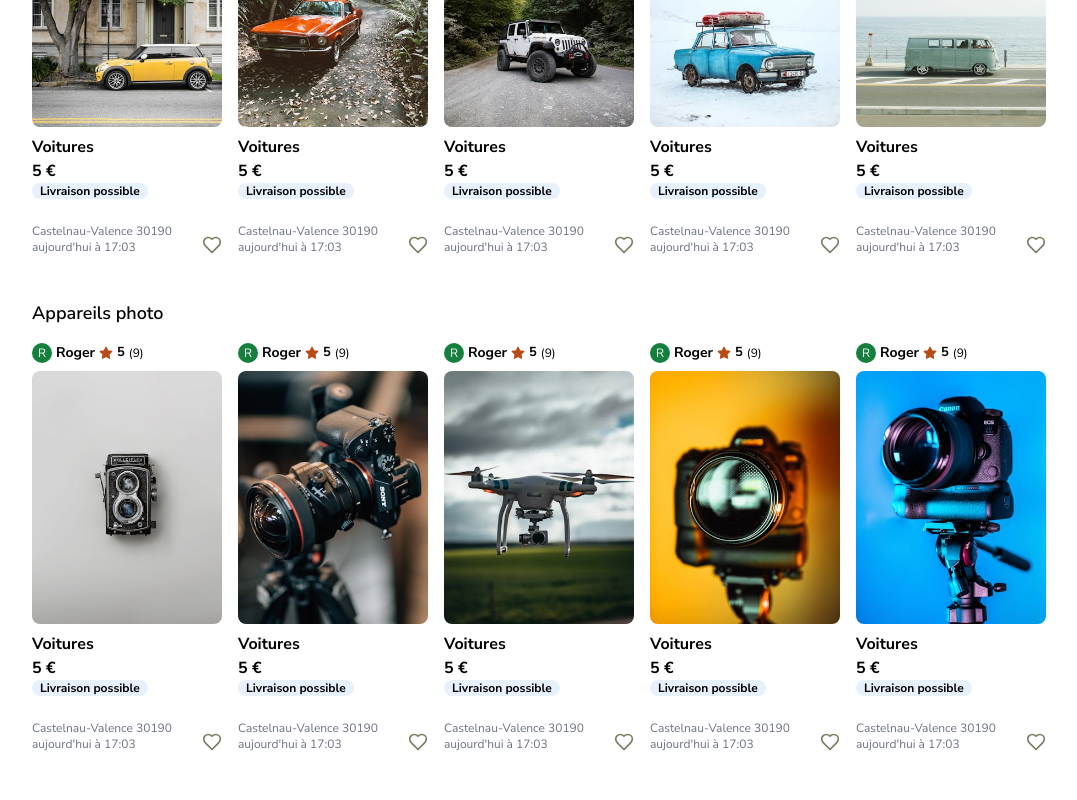
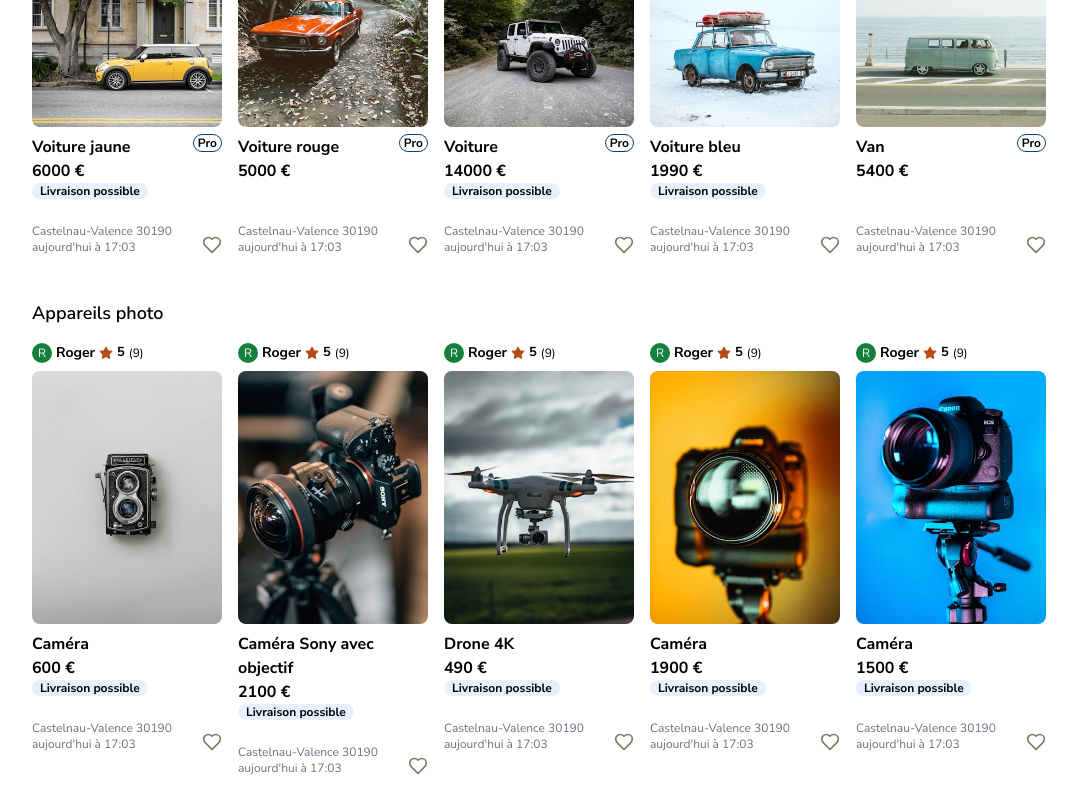
Before and after one commit to hungtrinh7/leboncoin, a Next.js app: page / in a window 1280 px wide. Shown: the part 1794-2594 px from the top of the page, without its empty margins (96-1173 px from the left). Before the commit the page ends 2570 px from the top, so only its background shows below. Built offline with nearby package versions, Linux system fonts and the light colour scheme.

Commit message:
add tags card

```diff
--- a/src/app/components/UI/Card.jsx
+++ b/src/app/components/UI/Card.jsx
@@ -4,7 +4,17 @@ import Image from "next/image";
 import Link from "next/link";
 import React, { useState } from "react";
 
-const Card = ({ src, alt, title, price, delivery, address, dateCreated }) => {
+const Card = ({
+  src,
+  alt,
+  title,
+  price,
+  delivery,
+  address,
+  dateCreated,
+  isProfessional,
+  isUrgent,
+}) => {
   const [isFavorited, setIsFavorited] = useState(false);
 
   const handleClickFavorite = () => {
@@ -25,8 +35,24 @@ const Card = ({ src, alt, title, price, delivery, address, dateCreated }) => {
             <span className="text-xs ml-1">(9)</span>
           </span>
         </div>
-        <Image src={src} alt={alt} className="mt-2 rounded-lg" />
-        <p className="mt-2 text-base font-bold">{title}</p>
+        <div className="relative">
+          <Image src={src} alt={alt} className="mt-2 rounded-lg" />
+          {isUrgent && (
+            <div className="absolute top-0 left-0 bg-[#E9D6FA] text-[#360F57] rounded-full px-1 mt-2 ml-2 text-xs font-bold">
+              Urgent
+            </div>
+          )}
+        </div>
+
+        <div className="flex items-center justify-between">
+          <p className="mt-2 text-base font-bold">{title}</p>
+          {isProfessional && (
+            <p className="border border-[#094171] rounded-full text-xs px-1 font-bold">
+              Pro
+            </p>
+          )}
+        </div>
+
         <p className="text-base font-bold">{price} €</p>
         <div className="flex">
           {delivery ? (
--- a/src/app/data/products.js
+++ b/src/app/data/products.js
@@ -113,56 +113,11 @@ export const PRODUCTS = [
   {
     id: 7,
     src: car1,
-    title: "Voitures",
-    alt: "Voitures",
+    title: "Voiture jaune",
+    alt: "Voiture jaune",
     seller: 1,
     category: "cars",
-    price: 5,
-    delivery: true,
-    address: "Castelnau-Valence 30190",
-    dateCreated: "aujourd'hui à 17:03",
-    hasPriceDecreased: true,
-    isProfessional: false,
-    isUrgent: true,
-  },
-  {
-    id: 8,
-    src: car2,
-    title: "Voitures",
-    alt: "Voitures",
-    seller: 1,
-    category: "cars",
-    price: 5,
-    delivery: true,
-    address: "Castelnau-Valence 30190",
-    dateCreated: "aujourd'hui à 17:03",
-    hasPriceDecreased: false,
-    isProfessional: false,
-    isUrgent: false,
-  },
-  {
-    id: 9,
-    src: car3,
-    title: "Voitures",
-    alt: "Voitures",
-    seller: 1,
-    category: "cars",
-    price: 5,
-    delivery: true,
-    address: "Castelnau-Valence 30190",
-    dateCreated: "aujourd'hui à 17:03",
-    hasPriceDecreased: true,
-    isProfessional: true,
-    isUrgent: true,
-  },
-  {
-    id: 10,
-    src: car4,
-    title: "Voitures",
-    alt: "Voitures",
-    seller: 1,
-    category: "cars",
-    price: 5,
+    price: 6000,
     delivery: true,
     address: "Castelnau-Valence 30190",
     dateCreated: "aujourd'hui à 17:03",
@@ -171,14 +126,59 @@ export const PRODUCTS = [
     isUrgent: false,
   },
   {
+    id: 8,
+    src: car2,
+    title: "Voiture rouge",
+    alt: "Voiture rouge",
+    seller: 1,
+    category: "cars",
+    price: 5000,
+    delivery: false,
+    address: "Castelnau-Valence 30190",
+    dateCreated: "aujourd'hui à 17:03",
+    hasPriceDecreased: false,
+    isProfessional: true,
+    isUrgent: true,
+  },
+  {
+    id: 9,
+    src: car3,
+    title: "Voiture",
+    alt: "Voiture",
+    seller: 1,
+    category: "cars",
+    price: 14000,
+    delivery: true,
+    address: "Castelnau-Valence 30190",
+    dateCreated: "aujourd'hui à 17:03",
+    hasPriceDecreased: true,
+    isProfessional: true,
+    isUrgent: false,
+  },
+  {
+    id: 10,
+    src: car4,
+    title: "Voiture bleu",
+    alt: "Voiture bleu",
+    seller: 1,
+    category: "cars",
+    price: 1990,
+    delivery: true,
+    address: "Castelnau-Valence 30190",
+    dateCreated: "aujourd'hui à 17:03",
+    hasPriceDecreased: true,
+    isProfessional: false,
+    isUrgent: false,
+  },
+  {
     id: 11,
     src: car5,
-    title: "Voitures",
-    alt: "Voitures",
+    title: "Van",
+    alt: "Van",
     seller: 1,
     category: "cars",
-    price: 5,
-    delivery: true,
+    price: 5400,
+    delivery: false,
     address: "Castelnau-Valence 30190",
     dateCreated: "aujourd'hui à 17:03",
     hasPriceDecreased: true,
@@ -188,26 +188,26 @@ export const PRODUCTS = [
   {
     id: 12,
     src: car6,
-    title: "Voitures",
-    alt: "Voitures",
+    title: "Voiture BMW",
+    alt: "Voiture BMW",
     seller: 1,
     category: "cars",
-    price: 5,
+    price: 19900,
     delivery: true,
     address: "Castelnau-Valence 30190",
     dateCreated: "aujourd'hui à 17:03",
     hasPriceDecreased: true,
     isProfessional: false,
-    isUrgent: false,
+    isUrgent: true,
   },
   {
     id: 13,
     src: camera1,
-    title: "Voitures",
-    alt: "Voitures",
+    title: "Caméra",
+    alt: "Caméra",
     seller: 1,
     category: "camera",
-    price: 5,
+    price: 600,
     delivery: true,
     address: "Castelnau-Valence 30190",
     dateCreated: "aujourd'hui à 17:03",
@@ -218,11 +218,11 @@ export const PRODUCTS = [
   {
     id: 14,
     src: camera2,
-    title: "Voitures",
-    alt: "Voitures",
+    title: "Caméra Sony avec objectif",
+    alt: "Caméra Sony avec objectif",
     seller: 1,
     category: "camera",
-    price: 5,
+    price: 2100,
     delivery: true,
     address: "Castelnau-Valence 30190",
     dateCreated: "aujourd'hui à 17:03",
@@ -233,11 +233,11 @@ export const PRODUCTS = [
   {
     id: 15,
     src: camera3,
-    title: "Voitures",
-    alt: "Voitures",
+    title: "Drone 4K",
+    alt: "Drone 4K",
     seller: 1,
     category: "camera",
-    price: 5,
+    price: 490,
     delivery: true,
     address: "Castelnau-Valence 30190",
     dateCreated: "aujourd'hui à 17:03",
@@ -248,11 +248,11 @@ export const PRODUCTS = [
   {
     id: 16,
     src: camera4,
-    title: "Voitures",
-    alt: "Voitures",
+    title: "Caméra",
+    alt: "Caméra",
     seller: 1,
     category: "camera",
-    price: 5,
+    price: 1900,
     delivery: true,
     address: "Castelnau-Valence 30190",
     dateCreated: "aujourd'hui à 17:03",
@@ -263,11 +263,11 @@ export const PRODUCTS = [
   {
     id: 17,
     src: camera5,
-    title: "Voitures",
-    alt: "Voitures",
+    title: "Caméra",
+    alt: "Caméra",
     seller: 1,
     category: "camera",
-    price: 5,
+    price: 1500,
     delivery: true,
     address: "Castelnau-Valence 30190",
     dateCreated: "aujourd'hui à 17:03",
@@ -278,11 +278,11 @@ export const PRODUCTS = [
   {
     id: 18,
     src: camera6,
-    title: "Voitures",
-    alt: "Voitures",
+    title: "Objectif 70-200mm",
+    alt: "Objectif 70-200mm",
     seller: 1,
     category: "camera",
-    price: 5,
+    price: 2000,
     delivery: true,
     address: "Castelnau-Valence 30190",
     dateCreated: "aujourd'hui à 17:03",
--- a/src/app/page.js
+++ b/src/app/page.js
@@ -125,6 +125,8 @@ export default function Home() {
               delivery={toy.delivery}
               address={toy.address}
               dateCreated={toy.dateCreated}
+              isProfessional={toy.isProfessional}
+              isUrgent={toy.isUrgent}
             />
           ))}
         </div>
@@ -166,6 +168,8 @@ export default function Home() {
               delivery={car.delivery}
               address={car.address}
               dateCreated={car.dateCreated}
+              isProfessional={car.isProfessional}
+              isUrgent={car.isUrgent}
             />
           ))}
         </div>
@@ -182,6 +186,8 @@ export default function Home() {
               delivery={camera.delivery}
               address={camera.address}
               dateCreated={camera.dateCreated}
+              isProfessional={camera.isProfessional}
+              isUrgent={camera.isUrgent}
             />
           ))}
         </div>
```
